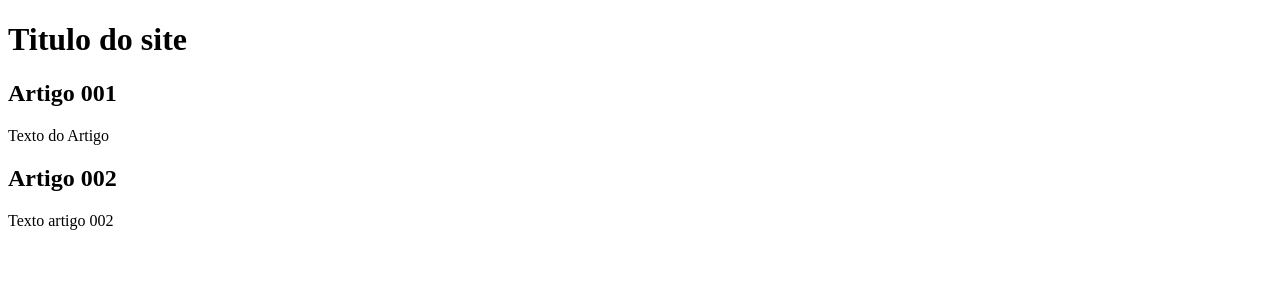
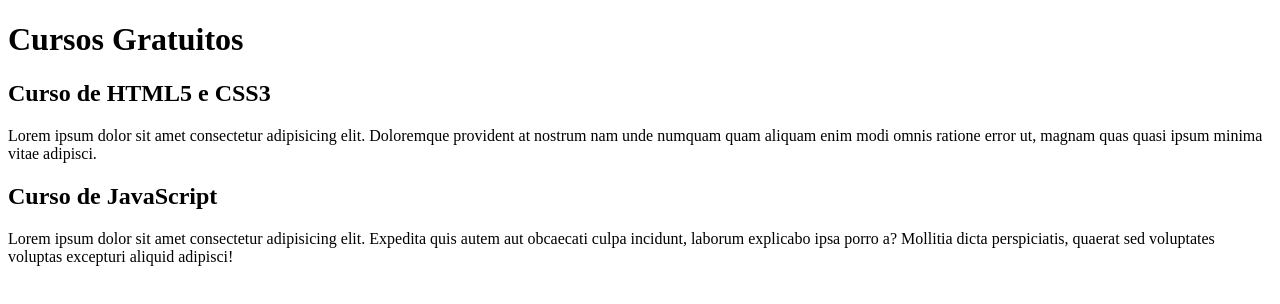
Before and after one commit to lucassmtt/projeto-site, a plain HTML site: page index.html in a window 1280 px wide. Drawn offline with Linux system fonts and the light colour scheme.

Commit message:
Comecei o conteúdo

```diff
--- a/index.html
+++ b/index.html
@@ -9,15 +9,15 @@
 <body>
     <main>
         <header>
-            <h1>Titulo do site</h1>
+            <h1>Cursos Gratuitos</h1>
         </header>
         <article>
-            <h2>Artigo 001</h2>
-            <p>Texto do Artigo</p>
+            <h2>Curso de HTML5 e CSS3</h2>
+            <p>Lorem ipsum dolor sit amet consectetur adipisicing elit. Doloremque provident at nostrum nam unde numquam quam aliquam enim modi omnis ratione error ut, magnam quas quasi ipsum minima vitae adipisci.</p>
         </article>
         <article>
-            <h2>Artigo 002</h2>
-            <p>Texto artigo 002</p>
+            <h2>Curso de JavaScript</h2>
+            <p>Lorem ipsum dolor sit amet consectetur adipisicing elit. Expedita quis autem aut obcaecati culpa incidunt, laborum explicabo ipsa porro a? Mollitia dicta perspiciatis, quaerat sed voluptates voluptas excepturi aliquid adipisci!</p>
         </article>
     </main>
 </body>
```
